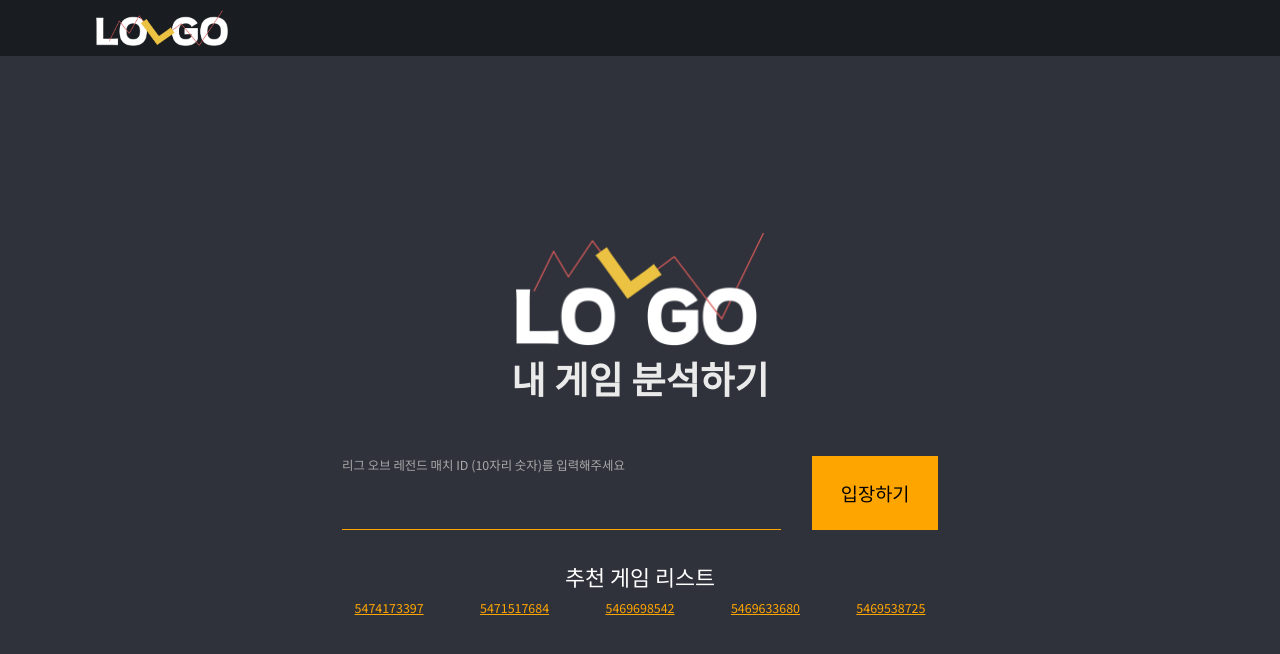
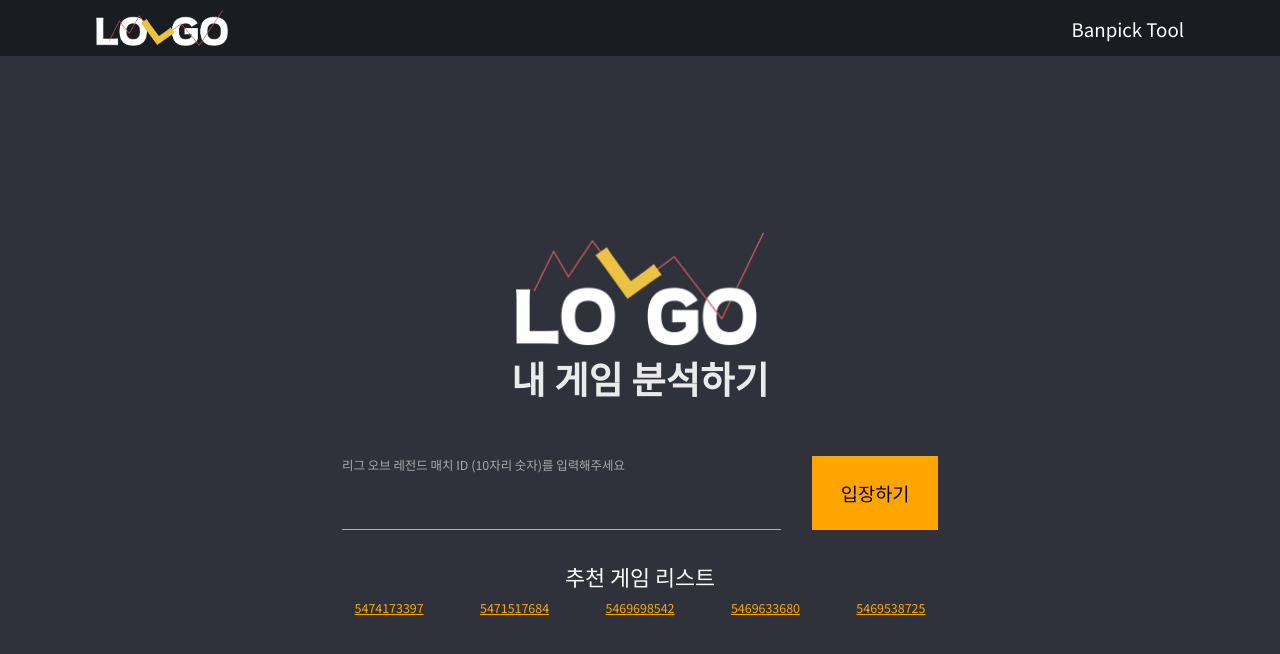
Before and after one commit to NormalPlayerJSH/lolgo_mainpage, a React (Create React App) app: page / in a window 1280 px wide. Shown: the top 654 px of the page. Built offline with nearby package versions, Linux system fonts and the light colour scheme.

Commit message:
밴픽툴 링크 추가

```diff
--- a/src/Pages/Header/Header.module.css
+++ b/src/Pages/Header/Header.module.css
@@ -9,9 +9,25 @@
   width: 85%;
   height: 100%;
   align-items: center;
+  justify-content: space-between;
 }
 
 #headerLogo {
   height: 65.7%;
   cursor: pointer;
 }
+
+.navText {
+  color: white;
+  padding-top: 0.7rem;
+  font-size: 30rem;
+}
+
+.navLink {
+  padding-left: 20rem;
+  cursor: pointer;
+}
+
+.navLink:hover {
+  color: orange;
+}
--- a/src/Pages/Header/Header.tsx
+++ b/src/Pages/Header/Header.tsx
@@ -7,6 +7,16 @@
     <div id={styles.headerDiv}>
       <div id={styles.headerInner}>
         <img src={logoInline} alt="" id={styles.headerLogo} onClick={()=>{window.location.href='/'}}/>
+        <div className={styles.navLinks}>
+          <div
+            className={`${styles.navLink} ${styles.navText}`}
+            onClick={() => {
+              window.location.href='https://banpick.lolgo.gg';
+            }}
+          >
+            Banpick Tool
+          </div>
+        </div>
       </div>
     </div>
   );
```
